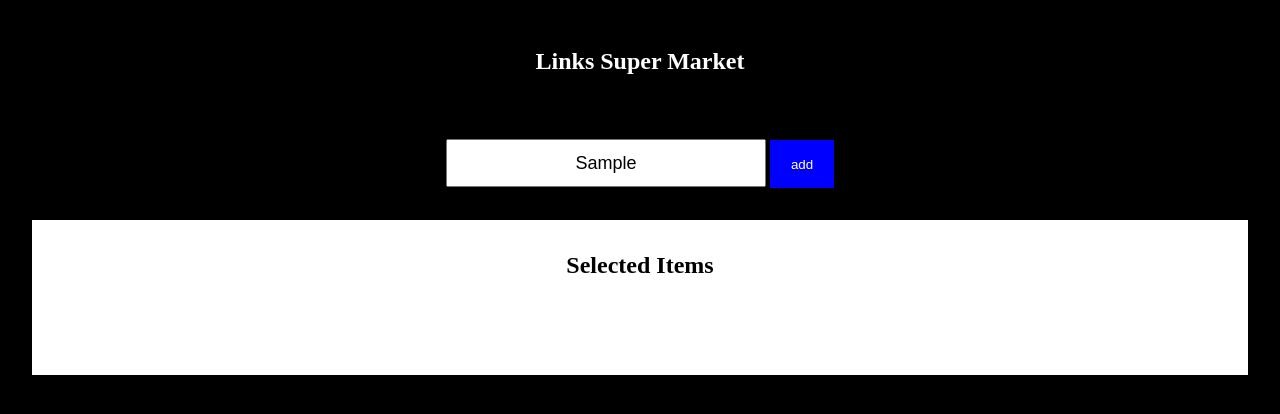
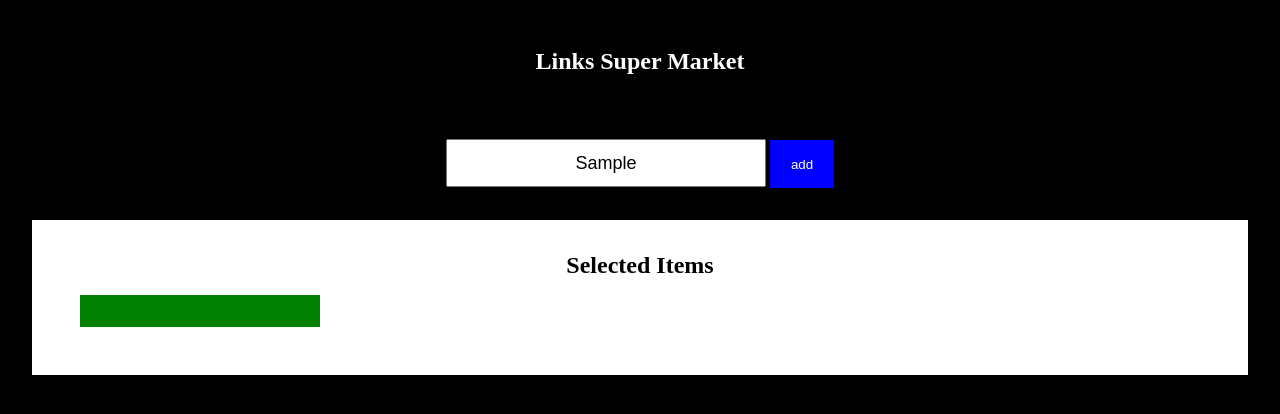
Before and after one commit to Govamarket/linksmarket, a plain HTML site: page index.html in a window 1280 px wide. Both pictures are taken after typing "Sample" into the empty fields and a click on the button "add". Drawn offline with Linux system fonts and the light colour scheme.

Commit message:
initial commit

```diff
--- a/script.js
+++ b/script.js
@@ -3,17 +3,23 @@ let shopList = document.querySelector(".lists");
 let deleteItem = document.querySelector("delete");
 let selectItem = document.querySelector("#item");
 const parentChild = document.querySelector(".parent-child");
-const appendChild = document.querySelector(".append-child");
+let listType = "";
+
+const displayBt = () => {
+  if (selectItem.value.trim() == "") {
+    displayBtn.style.background = "red";
+  } else if (selectItem.value.trim() !== "") {
+    displayBtn.style.background = "blue";
+    selectItem.classList.add(".lists");
+    listType = (selectItem.value && +shopList + deleteItem);
+    shopList.style.visibility = "visible";
+    parentChild.style.visibility = "visible";
+    listType.style.visibility = "visible";
+  } else {
+
+  }
+};
 
 displayBtn.addEventListener("click", () => {
-  if (selectItem.value.trim() == "") {
-    displayBtn.style.background = "red";
-  } else if (!selectItem.value.trim() == "") {
-    displayBtn.style.background = "blue";
-    selectItem.classList.add(".lists");
-    parentChild.style.visibility = "visible";
-  }else{
-    let allSlect = (selectItem + appendChild + shopList);
-
-  }
+  displayBt();
 });
```
Also changed, not shown: style.css (line endings or trailing spaces).
